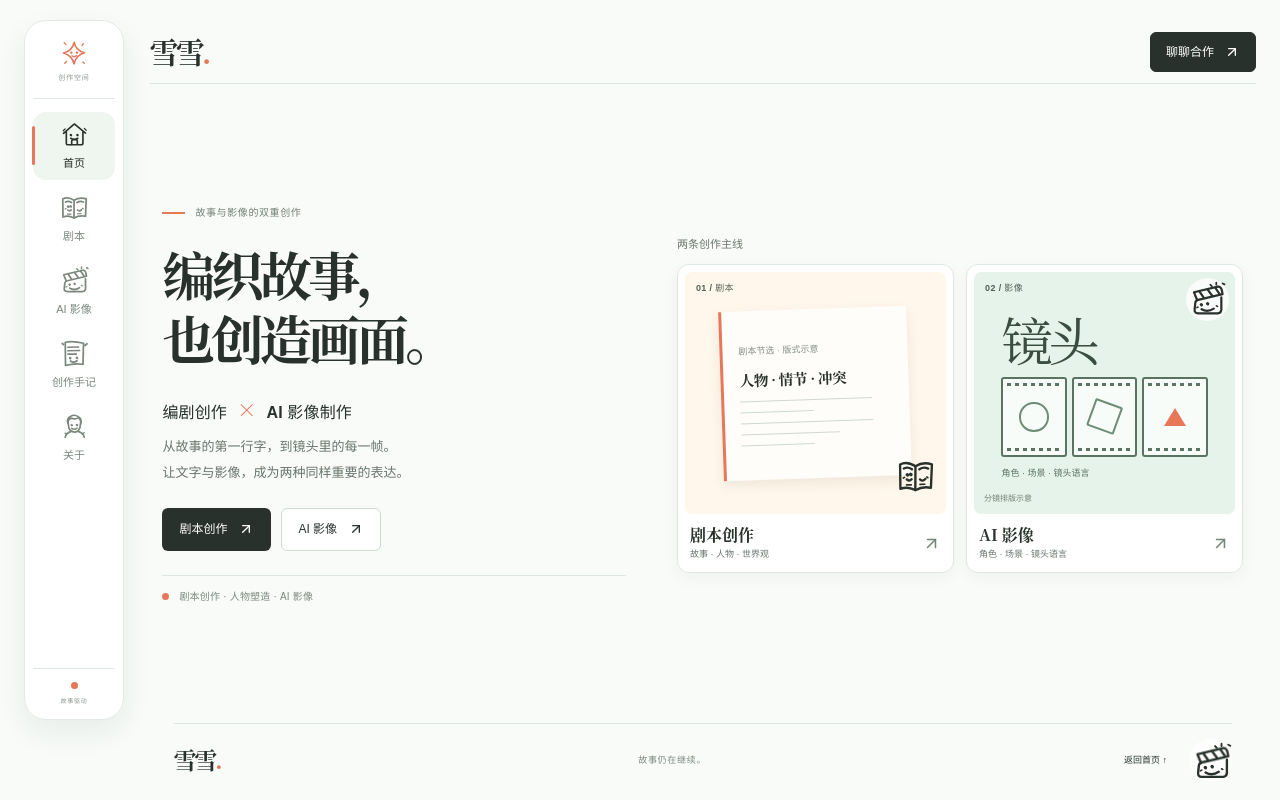
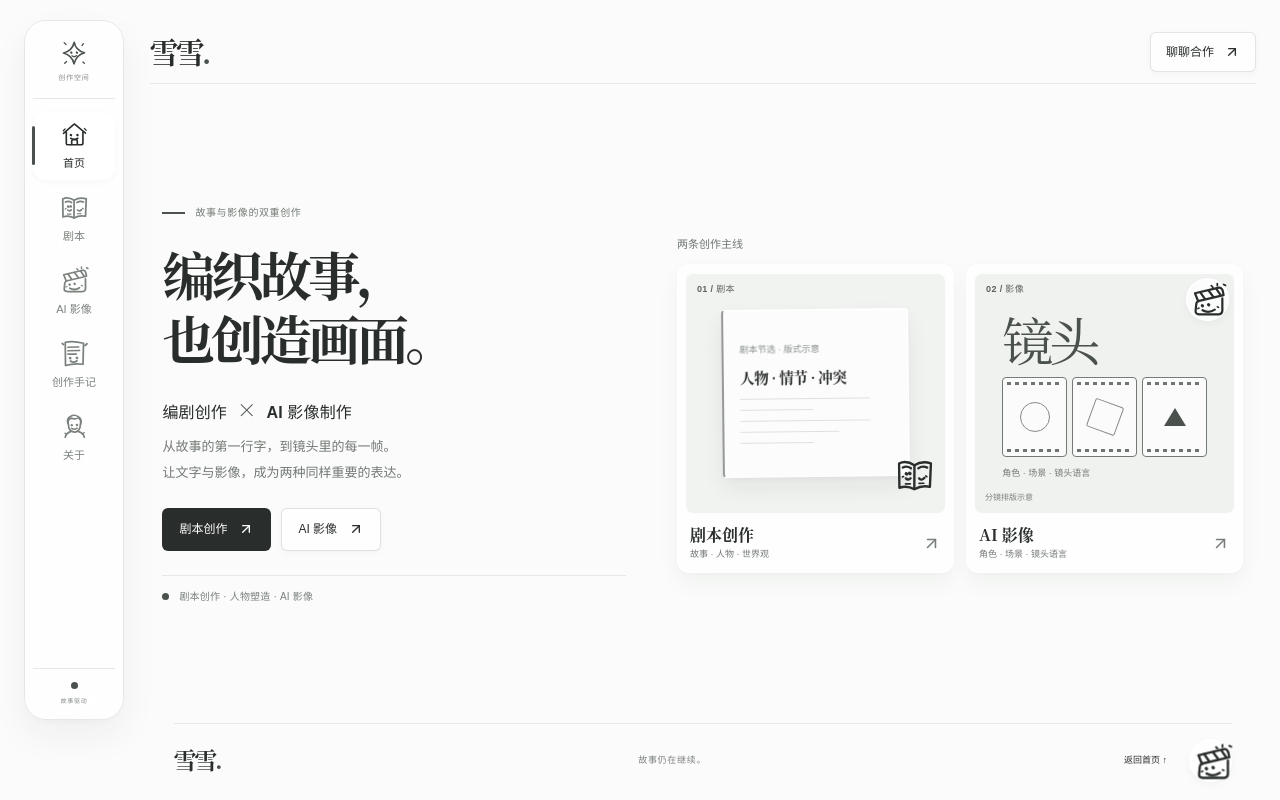
Before and after one commit to goheye/folio, a React (Vite) app: page / in a window 1280 px wide. Built offline with nearby package versions, Linux system fonts and the light colour scheme.

Commit message:
重塑清透中性色材质与克制悬浮交互

```diff
--- a/src/styles/globals.css
+++ b/src/styles/globals.css
@@ -5,18 +5,18 @@
 :root {
   color-scheme: light;
   font-family: Arial, "PingFang SC", "Microsoft YaHei", sans-serif;
-  color: #28312b;
-  background: #f8fbf8;
+  color: #292D2B;
+  background: #FAFBFA;
   font-synthesis: none;
-  --paper: #f8fbf8;
-  --ink: #28312b;
-  --muted: #69756d;
-  --line: #dfe8e0;
-  --surface: #ffffff;
-  --soft: #eaf4ed;
-  --soft-warm: #fff8ef;
-  --accent: #e77759;
-  --accent-dark: #c9583d;
+  --paper: #FAFBFA;
+  --ink: #292D2B;
+  --muted: #737975;
+  --line: #E5E8E6;
+  --surface: rgba(255,255,255,.78);
+  --soft: #F1F3F1;
+  --soft-warm: #F4F6F5;
+  --accent: #4B524E;
+  --accent-dark: #292D2B;
   --serif: "Songti SC", "Noto Serif CJK SC", Georgia, serif;
 }
 * { box-sizing: border-box; }
@@ -27,7 +27,7 @@ button, a { font: inherit; }
 button { cursor: pointer; }
 a { color: inherit; text-decoration: none; }
 button:focus-visible, a:focus-visible { outline: 3px solid var(--accent); outline-offset: 4px; }
-::selection { background: #f8c7b5; color: var(--ink); }
+::selection { background: #E8EBE9; color: var(--ink); }
 [hidden] { display: none !important; }
 
 .site { min-height: 100svh; background: var(--paper); }
@@ -60,12 +60,12 @@ button:focus-visible, a:focus-visible { outline: 3px solid var(--accent); outlin
   height: min(700px, calc(100svh - 40px));
   min-height: 500px;
   padding: 14px 8px 13px;
-  border: 1px solid #e2eae3;
+  border: 1px solid #E5E8E6;
   border-radius: 22px;
-  background: rgba(255,255,255,.9);
-  box-shadow: 0 12px 30px rgba(34, 55, 40, .07);
-  backdrop-filter: blur(14px);
-  -webkit-backdrop-filter: blur(14px);
+  background: rgba(255,255,255,.78);
+  box-shadow: 0 2px 6px rgba(31,35,32,.025), 0 16px 36px rgba(31,35,32,.055), inset 0 1px 0 rgba(255,255,255,.96);
+  backdrop-filter: blur(18px) saturate(112%);
+  -webkit-backdrop-filter: blur(18px) saturate(112%);
 }
 .rail-top {
   display: flex;
@@ -78,7 +78,7 @@ button:focus-visible, a:focus-visible { outline: 3px solid var(--accent); outlin
 }
 .rail-top > svg { color: var(--accent); }
 .rail-top > span, .rail-end {
-  color: #8b968d;
+  color: #858B87;
   font-size: 7px;
   letter-spacing: .12em;
 }
@@ -99,11 +99,11 @@ button:focus-visible, a:focus-visible { outline: 3px solid var(--accent); outlin
   min-height: 68px;
   padding: 7px 3px;
   border-radius: 13px;
-  color: #7b887e;
+  color: #7B827D;
   transition: color .2s ease, background .2s ease, transform .2s ease;
 }
-.rail-nav a:hover { color: var(--ink); background: #f0f7f1; transform: translateY(-1px); }
-.rail-nav a[aria-current="page"] { color: var(--ink); background: #eef6ef; }
+.rail-nav a:hover { color: var(--ink); background: rgba(255,255,255,.78); box-shadow: 0 3px 10px rgba(31,35,32,.045), inset 0 1px 0 rgba(255,255,255,.95); transform: translateY(-1px); }
+.rail-nav a[aria-current="page"] { color: var(--ink); background: rgba(255,255,255,.84); box-shadow: inset 0 1px 0 rgba(255,255,255,.98), 0 2px 7px rgba(31,35,32,.035); }
 .rail-nav a[aria-current="page"]::before {
   position: absolute;
   left: -1px;
@@ -156,12 +156,16 @@ button:focus-visible, a:focus-visible { outline: 3px solid var(--accent); outlin
   padding: 0 15px;
   border: 1px solid var(--ink);
   border-radius: 6px;
-  background: var(--ink);
-  color: #fff;
+  border: 1px solid rgba(41,45,43,.12);
+  background: rgba(255,255,255,.64);
+  color: var(--ink);
   font-size: 12px;
-  transition: background .2s ease, transform .2s ease;
+  box-shadow: inset 0 1px 0 rgba(255,255,255,.96), 0 2px 7px rgba(31,35,32,.035);
+  backdrop-filter: blur(14px) saturate(110%);
+  -webkit-backdrop-filter: blur(14px) saturate(110%);
+  transition: background .2s ease, border-color .2s ease, transform .2s ease, box-shadow .2s ease;
 }
-.header-contact:hover { background: #46544a; transform: translateY(-2px); }
+.header-contact:hover { border-color: rgba(41,45,43,.2); background: rgba(255,255,255,.9); box-shadow: inset 0 1px 0 #fff, 0 7px 16px rgba(31,35,32,.065); transform: translateY(-2px); }
 .surface-stage { display: flex; flex: 1 0 auto; flex-direction: column; justify-content: center; min-width: 0; margin: 0; padding: 0; border: 0; border-radius: 0; background: transparent; box-shadow: none; overflow: visible; }
 .site-main { min-width: 0; min-height: 0; }
 .site-main-home { display: flex; align-items: center; }
@@ -184,7 +188,7 @@ button:focus-visible, a:focus-visible { outline: 3px solid var(--accent); outlin
   align-items: center;
   gap: 10px;
   margin: 0;
-  color: #738077;
+  color: #747B76;
   font-size: 10px;
   font-weight: 650;
   letter-spacing: .06em;
@@ -220,8 +224,8 @@ button:focus-visible, a:focus-visible { outline: 3px solid var(--accent); outlin
 .button:hover { transform: translateY(-2px); }
 .button-dark { background: var(--ink); color: #fff; }
 .button-dark:hover { background: #46544a; box-shadow: 0 5px 12px rgba(31, 49, 36, .12); }
-.button-outline { border-color: #cddbd0; background: #fff; color: var(--ink); }
-.button-outline:hover { border-color: #a8c4b0; background: #f0f7f1; }
+.button-outline { border-color: rgba(41,45,43,.14); background: rgba(255,255,255,.62); color: var(--ink); box-shadow: inset 0 1px 0 rgba(255,255,255,.96), 0 2px 7px rgba(31,35,32,.03); backdrop-filter: blur(12px); -webkit-backdrop-filter: blur(12px); }
+.button-outline:hover { border-color: rgba(41,45,43,.22); background: rgba(255,255,255,.9); box-shadow: inset 0 1px 0 #fff, 0 6px 15px rgba(31,35,32,.06); }
 .home-signature {
   display: flex;
   align-items: center;
@@ -229,7 +233,7 @@ button:focus-visible, a:focus-visible { outline: 3px solid var(--accent); outlin
   margin-top: clamp(21px, 3vh, 31px);
   padding-top: 13px;
   border-top: 1px solid var(--line);
-  color: #7d8980;
+  color: #7A817D;
   font-size: 10px;
   letter-spacing: .02em;
 }
@@ -241,7 +245,7 @@ button:focus-visible, a:focus-visible { outline: 3px solid var(--accent); outlin
   align-items: center;
   justify-content: space-between;
   margin-bottom: 12px;
-  color: #69776d;
+  color: #707773;
   font-size: 11px;
   font-weight: 650;
 }
@@ -253,13 +257,15 @@ button:focus-visible, a:focus-visible { outline: 3px solid var(--accent); outlin
   flex-direction: column;
   min-width: 0;
   padding: 7px;
-  border: 1px solid #dfe8e0;
-  border-radius: 12px;
+  border: 1px solid rgba(255,255,255,.92);
+  border-radius: 13px;
   background: var(--surface);
-  box-shadow: 0 5px 16px rgba(38, 55, 42, .045);
-  transition: transform .24s ease, border-color .24s ease, box-shadow .24s ease;
+  box-shadow: 0 2px 5px rgba(31,35,32,.025), 0 10px 24px rgba(31,35,32,.045), inset 0 1px 0 rgba(255,255,255,.98);
+  backdrop-filter: blur(16px) saturate(108%);
+  -webkit-backdrop-filter: blur(16px) saturate(108%);
+  transition: transform .24s cubic-bezier(.2,.7,.2,1), border-color .24s ease, box-shadow .24s ease, background .24s ease;
 }
-.home-work-card:hover { transform: translateY(-4px); border-color: #b9d2c0; box-shadow: 0 12px 23px rgba(38, 55, 42, .09); }
+.home-work-card:hover { transform: translateY(-4px); border-color: #FFFFFF; background: rgba(255,255,255,.9); box-shadow: 0 4px 9px rgba(31,35,32,.03), 0 18px 32px rgba(31,35,32,.075), inset 0 1px 0 #fff; }
 .home-script-card:hover { transform: translateY(-4px) rotate(-.35deg); }
 .home-film-card:hover { transform: translateY(-4px) rotate(.35deg); }
 .home-work-card-link { display: flex; flex: 1; flex-direction: column; min-width: 0; }
@@ -269,20 +275,22 @@ button:focus-visible, a:focus-visible { outline: 3px solid var(--accent); outlin
   aspect-ratio: 1.08;
   min-width: 0;
   overflow: hidden;
-  border-radius: 7px;
+  border: 1px solid rgba(255,255,255,.82);
+  border-radius: 8px;
   background: var(--soft-warm);
+  box-shadow: inset 0 1px 0 rgba(255,255,255,.9);
 }
 .home-work-index {
   position: absolute;
   top: 10px;
   left: 11px;
   z-index: 3;
-  color: #526056;
+  color: #5B625D;
   font-size: 9px;
   font-weight: 650;
   letter-spacing: .04em;
 }
-.home-script-visual { display: grid; place-items: center; background: #fff7eb; }
+.home-script-visual { display: grid; place-items: center; background: #F1F3F1; }
 .home-script-sheet {
   position: relative;
   z-index: 1;
@@ -293,38 +301,43 @@ button:focus-visible, a:focus-visible { outline: 3px solid var(--accent); outlin
   width: 72%;
   height: 70%;
   padding: 16px;
-  border-left: 3px solid var(--accent);
-  background: #fffdfa;
-  box-shadow: 0 5px 13px rgba(67, 53, 36, .08);
-  transform: rotate(-2deg);
+  border: 1px solid rgba(255,255,255,.96);
+  border-left: 2px solid rgba(41,45,43,.48);
+  border-radius: 4px;
+  background: rgba(255,255,255,.78);
+  box-shadow: 0 2px 5px rgba(31,35,32,.03), 0 10px 22px rgba(31,35,32,.065), inset 0 1px 0 rgba(255,255,255,.98);
+  backdrop-filter: blur(9px);
+  -webkit-backdrop-filter: blur(9px);
+  transform: rotate(-.65deg);
 }
-.home-script-label { color: #849087; font-size: 9px; }
+.home-script-label { color: #858B87; font-size: 9px; }
 .home-script-sheet strong { color: var(--ink); font-family: var(--serif); font-size: clamp(12px, 1.15vw, 16px); font-weight: 650; letter-spacing: -.035em; white-space: nowrap; }
-.home-script-rule { display: block; width: 86%; height: 1px; background: #cfd8d0; }
+.home-script-rule { display: block; width: 86%; height: 1px; background: #DDE1DE; }
 .home-script-rule.short { width: 48%; }
 .home-script-rule.mid { width: 65%; }
 .home-script-doodle { position: absolute; right: 9px; bottom: 17px; z-index: 2; color: var(--ink); }
-.home-art-note { position: absolute; bottom: 9px; left: 10px; z-index: 3; color: #718076; font-size: 8px; }
-.home-film-visual { display: grid; place-items: center; background: #e6f3ea; }
+.home-art-note { position: absolute; bottom: 9px; left: 10px; z-index: 3; color: #7A817D; font-size: 8px; }
+.home-film-visual { display: grid; place-items: center; background: #F0F2F0; }
 .home-film-layout { position: relative; display: flex; flex-direction: column; justify-content: center; width: 79%; height: 67%; padding-top: 8px; }
-.home-film-number { color: #3b4d40; font-family: var(--serif); font-size: clamp(36px, 4vw, 56px); letter-spacing: -.08em; line-height: 1; }
+.home-film-number { color: #4B524E; font-family: var(--serif); font-size: clamp(36px, 4vw, 56px); letter-spacing: -.08em; line-height: 1; }
 .home-film-strip { display: grid; grid-template-columns: repeat(3, minmax(0, 1fr)); gap: 5px; margin-top: 12px; }
 .home-film-frame {
   position: relative;
   display: grid;
   aspect-ratio: .82;
   place-items: center;
-  border: 2px solid #5b7462;
-  border-radius: 3px;
-  background: #f7fcf8;
+  border: 1px solid #737A75;
+  border-radius: 4px;
+  background: rgba(255,255,255,.68);
+  box-shadow: inset 0 1px 0 rgba(255,255,255,.96);
 }
-.home-film-frame::before, .home-film-frame::after { position: absolute; left: 4px; right: 4px; height: 3px; content: ""; background: repeating-linear-gradient(90deg, #5b7462 0 4px, transparent 4px 8px); }
+.home-film-frame::before, .home-film-frame::after { position: absolute; left: 4px; right: 4px; height: 3px; content: ""; background: repeating-linear-gradient(90deg, #6E7570 0 4px, transparent 4px 8px); }
 .home-film-frame::before { top: 4px; }
 .home-film-frame::after { bottom: 4px; }
-.home-film-frame i { display: block; width: 48%; aspect-ratio: 1; border: 2px solid #6e8c76; border-radius: 50%; }
+.home-film-frame i { display: block; width: 48%; aspect-ratio: 1; border: 1.5px solid #858C87; border-radius: 50%; }
 .frame-two i { border-radius: 2px; transform: rotate(20deg); }
 .frame-three i { width: 0; height: 0; border: 0; border-right: 11px solid transparent; border-bottom: 18px solid var(--accent); border-left: 11px solid transparent; border-radius: 0; }
-.home-film-caption { margin-top: 10px; color: #5e7464; font-size: 9px; }
+.home-film-caption { margin-top: 10px; color: #747B76; font-size: 9px; }
 .home-film-doodle { position: absolute; top: 13px; right: 13px; z-index: 5; display: grid; place-items: center; }
 .doodle-trigger {
   display: grid;
@@ -332,14 +345,17 @@ button:focus-visible, a:focus-visible { outline: 3px solid var(--accent); outlin
   width: 43px;
   height: 43px;
   padding: 2px;
-  border: 0;
+  border: 1px solid rgba(255,255,255,.94);
   border-radius: 50%;
   background: rgba(255,255,255,.76);
   color: var(--ink);
   cursor: pointer;
-  transition: background .2s ease, transform .2s ease;
+  box-shadow: inset 0 1px 0 rgba(255,255,255,.98), 0 3px 9px rgba(31,35,32,.04);
+  backdrop-filter: blur(12px);
+  -webkit-backdrop-filter: blur(12px);
+  transition: background .2s ease, border-color .2s ease, transform .2s ease, box-shadow .2s ease;
 }
-.doodle-trigger:hover { transform: rotate(-4deg) scale(1.06); background: #fff; }
+.doodle-trigger:hover { border-color: #fff; transform: rotate(-4deg) scale(1.06); background: rgba(255,255,255,.96); box-shadow: 0 5px 12px rgba(31,35,32,.07); }
 .doodle-svg { display: block; overflow: visible; }
 .doodle-book, .doodle-note, .doodle-star { transition: transform .22s ease; transform-origin: center; }
 .home-work-card:hover .doodle-book { animation: book-wiggle .44s ease; }
@@ -350,9 +366,9 @@ button:focus-visible, a:focus-visible { outline: 3px solid var(--accent); outlin
 .home-card-copy { display: flex; flex-direction: column; gap: 4px; min-width: 0; }
 .home-card-copy strong { font-family: var(--serif); font-size: 16px; font-weight: 650; line-height: 1.1; }
 .home-card-copy small { color: var(--muted); font-size: 9px; line-height: 1.4; white-space: nowrap; }
-.home-card-arrow { flex: none; margin-left: auto; color: #76857a; transition: transform .2s ease, color .2s ease; }
+.home-card-arrow { flex: none; margin-left: auto; color: #777E79; transition: transform .2s ease, color .2s ease; }
 .home-work-card:hover .home-card-arrow { transform: translate(2px,-2px); color: var(--accent-dark); }
-.home-film-card:hover .home-film-frame { border-color: #415c49; }
+.home-film-card:hover .home-film-frame { border-color: #3F4642; }
 .home-film-card:hover .home-film-strip { transform: translateY(-2px); }
 .home-film-strip { transition: transform .24s ease; }
 
@@ -366,31 +382,34 @@ button:focus-visible, a:focus-visible { outline: 3px solid var(--accent); outlin
   grid-template-columns: minmax(0, .85fr) minmax(0, 1.15fr);
   min-height: 300px;
   overflow: hidden;
-  border: 1px solid var(--line);
-  border-radius: 12px;
+  border: 1px solid rgba(255,255,255,.92);
+  border-radius: 14px;
   background: var(--surface);
+  box-shadow: 0 2px 5px rgba(31,35,32,.025), 0 12px 28px rgba(31,35,32,.045), inset 0 1px 0 rgba(255,255,255,.98);
+  backdrop-filter: blur(14px) saturate(108%);
+  -webkit-backdrop-filter: blur(14px) saturate(108%);
 }
 .detail-graphic { display: flex; flex-direction: column; align-items: center; justify-content: center; gap: 17px; min-height: 280px; background: var(--soft); color: var(--ink); }
-.detail-graphic span { color: #63776a; font-size: 10px; letter-spacing: .12em; }
+.detail-graphic span { color: #737A75; font-size: 10px; letter-spacing: .12em; }
 .detail-body { display: flex; flex-direction: column; justify-content: center; padding: clamp(24px, 4vw, 54px); }
 .detail-body h3 { margin: 14px 0 8px; color: var(--ink); font-family: var(--serif); font-size: clamp(23px, 2.5vw, 32px); font-weight: 600; }
 .detail-body > p:not(.eyebrow) { max-width: 420px; margin: 0; color: var(--muted); font-size: 13px; line-height: 2; }
-.small-note { margin-top: 17px; color: #748b79; font-size: 11px; }
+.small-note { margin-top: 17px; color: #777E79; font-size: 11px; }
 .detail-film { grid-template-columns: minmax(0, 1fr) minmax(0, 1fr); }
-.detail-image { position: relative; min-height: 300px; background: #e6f3ea; }
+.detail-image { position: relative; min-height: 300px; background: #F0F2F0; }
 .detail-film-frames { display: grid; place-items: center; padding: 34px 20px; overflow: hidden; }
-.film-detail-number { position: absolute; top: 22px; left: 22px; color: #5c7362; font-size: 10px; font-weight: 650; letter-spacing: .08em; }
+.film-detail-number { position: absolute; top: 22px; left: 22px; color: #747B76; font-size: 10px; font-weight: 650; letter-spacing: .08em; }
 .detail-film-strip { display: grid; grid-template-columns: repeat(3, minmax(0, 1fr)); gap: 12px; width: min(78%, 420px); transform: rotate(-2deg); transition: transform .24s ease; }
 .detail-film-strip .home-film-frame { border-width: 3px; }
 .detail-film-frames:hover .detail-film-strip { transform: rotate(0) translateY(-3px); }
 .detail-film-doodle { position: absolute; top: 15px; right: 15px; z-index: 2; }
-.placeholder-tag { position: absolute; bottom: 12px; left: 12px; padding: 6px 8px; border-radius: 3px; background: rgba(255,255,255,.9); color: #586b5d; font-size: 9px; }
+.placeholder-tag { position: absolute; bottom: 12px; left: 12px; padding: 6px 8px; border-radius: 3px; background: rgba(255,255,255,.9); color: #525954; font-size: 9px; }
 
 .journal { padding: 36px 0 54px; }
 .journal-grid { display: grid; grid-template-columns: repeat(3, minmax(0, 1fr)); gap: 13px; }
-.journal-tile { position: relative; min-height: 190px; padding: 23px; border: 1px solid var(--line); border-radius: 10px; background: #fff; transition: transform .2s ease, border-color .2s ease, box-shadow .2s ease; }
-.journal-tile:hover { transform: translateY(-3px); border-color: #bed4c3; box-shadow: 0 9px 18px rgba(38, 55, 42, .06); }
-.journal-tile > span { position: absolute; top: 19px; right: 20px; color: #87948a; font-size: 10px; }
+.journal-tile { position: relative; min-height: 190px; padding: 23px; border: 1px solid rgba(255,255,255,.92); border-radius: 12px; background: rgba(255,255,255,.72); box-shadow: 0 2px 5px rgba(31,35,32,.02), 0 8px 20px rgba(31,35,32,.035), inset 0 1px 0 rgba(255,255,255,.96); backdrop-filter: blur(12px); -webkit-backdrop-filter: blur(12px); transition: transform .22s cubic-bezier(.2,.7,.2,1), border-color .2s ease, box-shadow .2s ease, background .2s ease; }
+.journal-tile:hover { transform: translateY(-3px); border-color: #FFFFFF; background: rgba(255,255,255,.9); box-shadow: 0 3px 8px rgba(31,35,32,.025), 0 13px 24px rgba(31,35,32,.06), inset 0 1px 0 #fff; }
+.journal-tile > span { position: absolute; top: 19px; right: 20px; color: #838A85; font-size: 10px; }
 .journal-tile > svg { color: var(--ink); }
 .journal-tile h3 { margin: 18px 0 7px; font-family: var(--serif); font-size: 19px; font-weight: 600; }
 .journal-tile p { margin: 0; color: var(--muted); font-size: 12px; line-height: 1.8; }
@@ -400,9 +419,9 @@ button:focus-visible, a:focus-visible { outline: 3px solid var(--accent); outlin
 .about-intro h2 { margin: 15px 0; color: var(--ink); font-family: var(--serif); font-size: clamp(34px, 4vw, 55px); font-weight: 600; letter-spacing: -.06em; line-height: 1.35; }
 .about-doodle { position: absolute; right: 8%; bottom: 10px; color: var(--accent); }
 .about-copy > p { max-width: 520px; color: var(--muted); font-size: 13px; line-height: 2.05; }
-.text-action { display: inline-flex; align-items: center; gap: 12px; margin-top: 17px; padding: 10px 0; border: 0; border-bottom: 1px solid #aab9ad; background: transparent; color: var(--ink); font-size: 12px; transition: color .2s ease, border-color .2s ease; }
+.text-action { display: inline-flex; align-items: center; gap: 12px; margin-top: 17px; padding: 10px 0; border: 0; border-bottom: 1px solid #D0D5D2; background: transparent; color: var(--ink); font-size: 12px; transition: color .2s ease, border-color .2s ease; }
 .text-action:hover { border-color: var(--accent); color: var(--accent-dark); }
-.contact-info { margin-top: 15px; padding: 15px 17px; border-left: 3px solid var(--accent); background: #eef6ef; color: #586a5d; font-size: 12px; line-height: 1.8; }
+.contact-info { margin-top: 15px; padding: 15px 17px; border: 1px solid var(--line); border-left: 2px solid var(--accent); border-radius: 8px; background: rgba(255,255,255,.74); color: #545B56; font-size: 12px; line-height: 1.8; box-shadow: inset 0 1px 0 rgba(255,255,255,.96), 0 6px 16px rgba(31,35,32,.035); backdrop-filter: blur(12px); -webkit-backdrop-filter: blur(12px); }
 
 .footer {
   display: flex;
@@ -412,7 +431,7 @@ button:focus-visible, a:focus-visible { outline: 3px solid var(--accent); outlin
   margin-top: 12px;
   padding: 15px 0 0;
   border-top: 1px solid var(--line);
-  color: #7c897f;
+  color: #7D837F;
   font-size: 9px;
   letter-spacing: .08em;
 }
@@ -421,6 +440,14 @@ button:focus-visible, a:focus-visible { outline: 3px solid var(--accent); outlin
 .footer-doodle { display: grid; place-items: center; color: var(--ink); }
 
 @keyframes stage-enter { from { opacity: 0; transform: translateY(6px); } to { opacity: 1; transform: none; } }
+@keyframes home-bob { 0%,100% { transform: rotate(0) translateY(0); } 45% { transform: rotate(-3deg) translateY(-2px); } 75% { transform: rotate(2deg) translateY(0); } }
+@keyframes person-bob { 0%,100% { transform: rotate(0); } 40% { transform: rotate(-2deg); } 75% { transform: rotate(2deg); } }
+.rail-nav a:hover .doodle-book, .rail-nav a:focus-visible .doodle-book { animation: book-wiggle .44s ease; }
+.rail-nav a:hover .doodle-note, .rail-nav a:focus-visible .doodle-note { animation: note-wiggle .38s ease; }
+.rail-nav a:hover .doodle-star, .rail-nav a:focus-visible .doodle-star { animation: book-wiggle .42s ease; }
+.rail-nav a:hover .doodle-home, .rail-nav a:focus-visible .doodle-home { animation: home-bob .4s ease; }
+.rail-nav a:hover .doodle-person, .rail-nav a:focus-visible .doodle-person { animation: person-bob .4s ease; }
+.rail-nav a:hover .doodle-film-clapper, .rail-nav a:focus-visible .doodle-film-clapper { animation: clapper-snap .38s cubic-bezier(.22,.78,.24,1.25); }
 @keyframes book-wiggle { 0%,100% { transform: rotate(0); } 35% { transform: rotate(-5deg); } 70% { transform: rotate(3deg); } }
 @keyframes note-wiggle { 0%,100% { transform: rotate(0); } 40% { transform: rotate(-3deg); } 75% { transform: rotate(2deg); } }
 @keyframes clapper-snap { 0% { transform: rotate(0); } 32% { transform: rotate(-24deg); } 61% { transform: rotate(5deg); } 100% { transform: rotate(0); } }
@@ -451,10 +478,11 @@ button:focus-visible, a:focus-visible { outline: 3px solid var(--accent); outlin
     min-height: 0;
     padding: 6px 8px;
     border-radius: 18px;
-    background: rgba(255,255,255,.94);
-    box-shadow: 0 9px 28px rgba(36, 51, 40, .14);
-    backdrop-filter: blur(14px);
-    -webkit-backdrop-filter: blur(14px);
+    border: 1px solid rgba(255,255,255,.9);
+    background: rgba(255,255,255,.78);
+    box-shadow: 0 3px 9px rgba(31,35,32,.035), 0 12px 28px rgba(31,35,32,.1), inset 0 1px 0 rgba(255,255,255,.98);
+    backdrop-filter: blur(18px) saturate(112%);
+    -webkit-backdrop-filter: blur(18px) saturate(112%);
   }
   .rail-top, .rail-end { display: none; }
   .rail-nav { display: grid; grid-template-columns: repeat(5, minmax(0, 1fr)); gap: 2px; margin: 0; }
```
